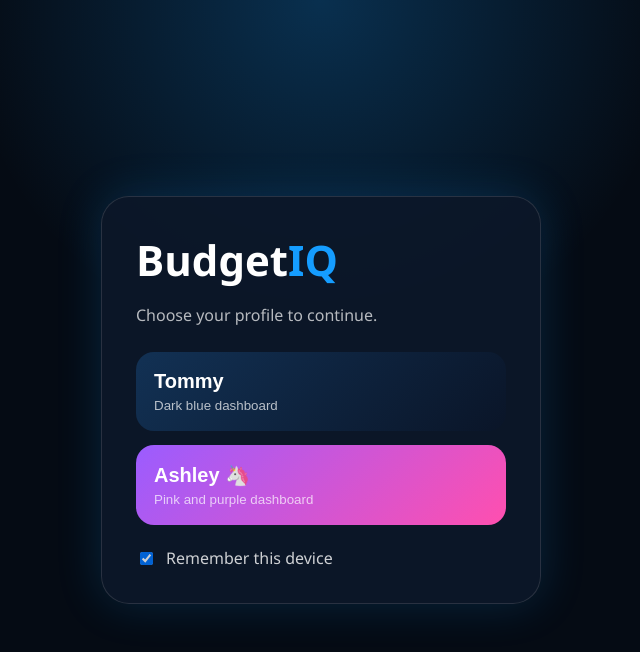
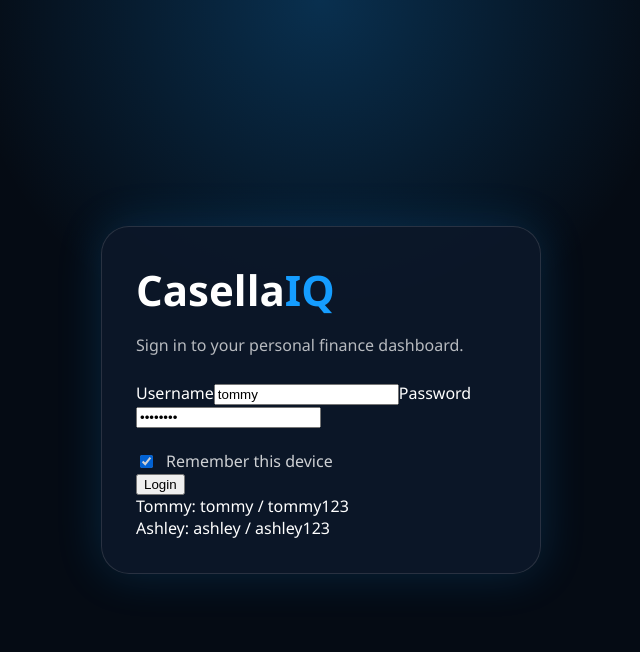
Before and after one commit to tommycee3-ctrl/BudgetIQ, a React (Vite) app: page / in a window 1280 px wide. Shown: the top 652 px of the page, without its empty margins (319-959 px from the left). Built offline with nearby package versions, Linux system fonts and the light colour scheme.

Commit message:
Add real login API and React login

```diff
--- a/src/App.tsx
+++ b/src/App.tsx
@@ -1,8 +1,16 @@
-import React, { useState } from "react";
+import React, { useEffect, useState } from "react";
 import { createRoot } from "react-dom/client";
 import { Login } from "./pages/Login/Login";
-import { USERS, type AppPage, type UserKey } from "./types/app";
+import type { AppPage } from "./types/app";
 import "./styles.css";
+
+type LoginUser = {
+  id: number;
+  name: string;
+  username: string;
+  theme: "tommy" | "ashley";
+  hasAmazonFlex: boolean;
+};
 
 const navItems: { id: AppPage; label: string; tommyOnly?: boolean }[] = [
   { id: "dashboard", label: "Dashboard" },
@@ -15,27 +23,35 @@ const navItems: { id: AppPage; label: string; tommyOnly?: boolean }[] = [
 ];
 
 function App() {
-  const [userKey, setUserKey] = useState<UserKey | null>(null);
+  const [user, setUser] = useState<LoginUser | null>(null);
   const [page, setPage] = useState<AppPage>("dashboard");
 
-  if (!userKey) {
-    return <Login onLogin={(nextUser) => setUserKey(nextUser)} />;
+  useEffect(() => {
+    const saved = localStorage.getItem("casellaIQUser");
+    if (saved) setUser(JSON.parse(saved));
+  }, []);
+
+  function handleLogin(nextUser: LoginUser, remember: boolean) {
+    setUser(nextUser);
+    if (remember) localStorage.setItem("casellaIQUser", JSON.stringify(nextUser));
   }
 
-  const user = USERS[userKey];
-  const isAshley = user.key === "ashley";
+  function logout() {
+    localStorage.removeItem("casellaIQUser");
+    setUser(null);
+    setPage("dashboard");
+  }
+
+  if (!user) return <Login onLogin={handleLogin} />;
+
+  const isAshley = user.theme === "ashley";
   const cardLabel = isAshley ? "Spennnin Money" : "Spending Card";
   const visibleNav = navItems.filter(item => !item.tommyOnly || user.hasAmazonFlex);
-
-  function logout() {
-    setUserKey(null);
-    setPage("dashboard");
-  }
 
   return (
     <div className={`app ${user.theme}`}>
       <aside className="sidebar">
-        <div className="brand">Budget<span>IQ</span></div>
+        <div className="brand">Casella<span>IQ</span></div>
 
         <div className="profile-pill">
           <strong>{user.name}</strong>
@@ -59,22 +75,22 @@ function App() {
         <header className="topbar">
           <div>
             <h1>{page === "card" ? cardLabel : page[0].toUpperCase() + page.slice(1)}</h1>
-            <p>{isAshley ? "Welcome back, Ashley ✨🦄" : "Welcome back, Tommy 👋"} · v0.2.2 Alpha</p>
+            <p>Welcome back, {user.name} {isAshley ? "✨🦄" : "👋"} · v0.2.3 Alpha</p>
           </div>
           <button className="switch-btn" onClick={logout}>Logout</button>
         </header>
 
         <section className="content">
-          {page === "dashboard" && <Dashboard userKey={user.key} cardLabel={cardLabel} />}
-          {page !== "dashboard" && <PageView page={page} userKey={user.key} cardLabel={cardLabel} />}
+          {page === "dashboard" && <Dashboard user={user} cardLabel={cardLabel} />}
+          {page !== "dashboard" && <PageView page={page} user={user} cardLabel={cardLabel} />}
         </section>
       </main>
     </div>
   );
 }
 
-function Dashboard({ userKey, cardLabel }: { userKey: UserKey; cardLabel: string }) {
-  const data = userKey === "tommy"
+function Dashboard({ user, cardLabel }: { user: LoginUser; cardLabel: string }) {
+  const data = user.theme === "tommy"
     ? { bills: "$415.00", spending: "$704.36", save: "$400.00", cash: "$795.24" }
     : { bills: "$350.00", spending: "$980.00", save: "$420.00", cash: "$1,250.00" };
 
@@ -98,7 +114,7 @@ function Dashboard({ userKey, cardLabel }: { userKey: UserKey; cardLabel: string
           <p>Paycheck #2 · Jun 26 · $2,164.60</p>
         </div>
 
-        {userKey === "tommy" && (
+        {user.hasAmazonFlex && (
           <div className="panel">
             <h2>Amazon Flex</h2>
             <div className="big-money">$0.00</div>
@@ -106,46 +122,17 @@ function Dashboard({ userKey, cardLabel }: { userKey: UserKey; cardLabel: string
           </div>
         )}
       </section>
-
-      <section className="two-col">
-        <ListPanel title="Bills" items={["State Farm — $16.00", "YouTube Premium — $17.00", "Cricket Wireless — $98.00", "MUD Half Payment — $84.00"]} />
-        <ListPanel title="Recent Transactions" items={["Bakers → Groceries", "Amazon → Misc", `Card Transfer → ${cardLabel}`]} />
-      </section>
     </>
   );
 }
 
 function Metric({ title, value, sub }: { title: string; value: string; sub: string }) {
-  return (
-    <div className="metric">
-      <p>{title}</p>
-      <h2>{value}</h2>
-      <span>{sub}</span>
-    </div>
-  );
+  return <div className="metric"><p>{title}</p><h2>{value}</h2><span>{sub}</span></div>;
 }
 
-function ListPanel({ title, items }: { title: string; items: string[] }) {
-  return (
-    <div className="panel">
-      <h2>{title}</h2>
-      <ul>
-        {items.map(item => <li key={item}>{item}</li>)}
-      </ul>
-    </div>
-  );
-}
-
-function PageView({ page, userKey, cardLabel }: { page: AppPage; userKey: UserKey; cardLabel: string }) {
+function PageView({ page, user, cardLabel }: { page: AppPage; user: LoginUser; cardLabel: string }) {
   const title = page === "card" ? cardLabel : page[0].toUpperCase() + page.slice(1);
-
-  return (
-    <div className="panel full">
-      <h2>{title}</h2>
-      <p>This section is ready to connect to the database next.</p>
-      {page === "flex" && userKey === "tommy" && <p>Amazon Flex is only enabled for Tommy.</p>}
-    </div>
-  );
+  return <div className="panel full"><h2>{title}</h2><p>This section is ready for {user.name}'s database data.</p></div>;
 }
 
 createRoot(document.getElementById("root")!).render(<App />);
--- a/src/pages/Login/Login.tsx
+++ b/src/pages/Login/Login.tsx
@@ -1,34 +1,82 @@
-import { USERS, type UserKey } from "../../types/app";
+import { useState } from "react";
 import "./Login.css";
 
+type LoginUser = {
+  id: number;
+  name: string;
+  username: string;
+  theme: "tommy" | "ashley";
+  hasAmazonFlex: boolean;
+};
+
 type LoginProps = {
-  onLogin: (user: UserKey) => void;
+  onLogin: (user: LoginUser, remember: boolean) => void;
 };
 
 export function Login({ onLogin }: LoginProps) {
+  const [username, setUsername] = useState("tommy");
+  const [password, setPassword] = useState("tommy123");
+  const [remember, setRemember] = useState(true);
+  const [error, setError] = useState("");
+  const [loading, setLoading] = useState(false);
+
+  async function submitLogin(event: React.FormEvent) {
+    event.preventDefault();
+    setError("");
+    setLoading(true);
+
+    try {
+      const response = await fetch("/api/login", {
+        method: "POST",
+        headers: {
+          "Content-Type": "application/json"
+        },
+        body: JSON.stringify({ username, password })
+      });
+
+      const data = await response.json();
+
+      if (!response.ok || !data.ok) {
+        setError(data.message || "Login failed.");
+        return;
+      }
+
+      onLogin(data.user, remember);
+    } catch {
+      setError("Could not reach the CasellaIQ server.");
+    } finally {
+      setLoading(false);
+    }
+  }
+
   return (
     <div className="login-screen">
-      <div className="login-card">
-        <h1>Budget<span>IQ</span></h1>
-        <p>Choose your profile to continue.</p>
+      <form className="login-card" onSubmit={submitLogin}>
+        <h1>Casella<span>IQ</span></h1>
+        <p>Sign in to your personal finance dashboard.</p>
 
-        <div className="login-users">
-          <button onClick={() => onLogin("tommy")}>
-            <strong>{USERS.tommy.name}</strong>
-            <span>Dark blue dashboard</span>
-          </button>
+        <label>Username</label>
+        <input value={username} onChange={(e) => setUsername(e.target.value)} />
 
-          <button className="ashley-login" onClick={() => onLogin("ashley")}>
-            <strong>{USERS.ashley.name} 🦄</strong>
-            <span>Pink and purple dashboard</span>
-          </button>
-        </div>
+        <label>Password</label>
+        <input type="password" value={password} onChange={(e) => setPassword(e.target.value)} />
+
+        {error && <div className="login-error">{error}</div>}
 
         <label className="remember">
-          <input type="checkbox" defaultChecked />
+          <input type="checkbox" checked={remember} onChange={(e) => setRemember(e.target.checked)} />
           Remember this device
         </label>
-      </div>
+
+        <button className="login-submit" type="submit" disabled={loading}>
+          {loading ? "Signing in..." : "Login"}
+        </button>
+
+        <div className="login-hint">
+          Tommy: tommy / tommy123<br />
+          Ashley: ashley / ashley123
+        </div>
+      </form>
     </div>
   );
 }
```
Also changed, not shown: server.ts (+30 -2 lines), 2 other files (tests, documents, lock files or other folders).
